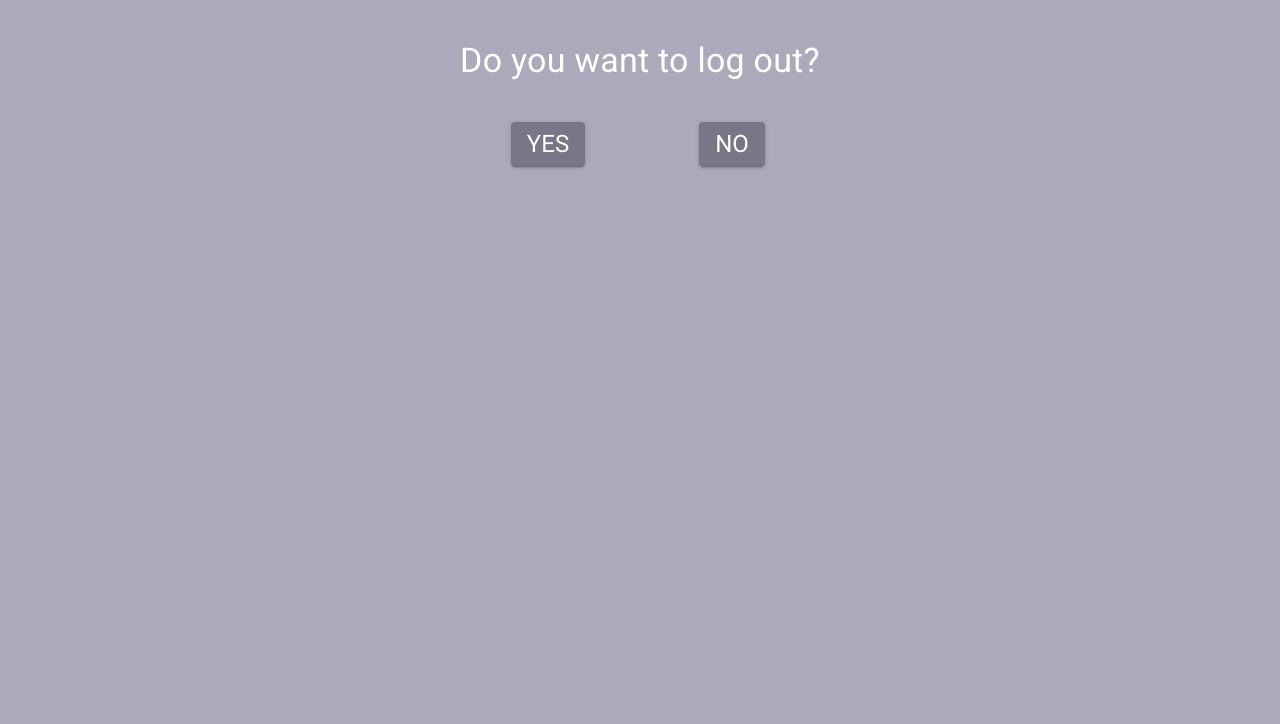
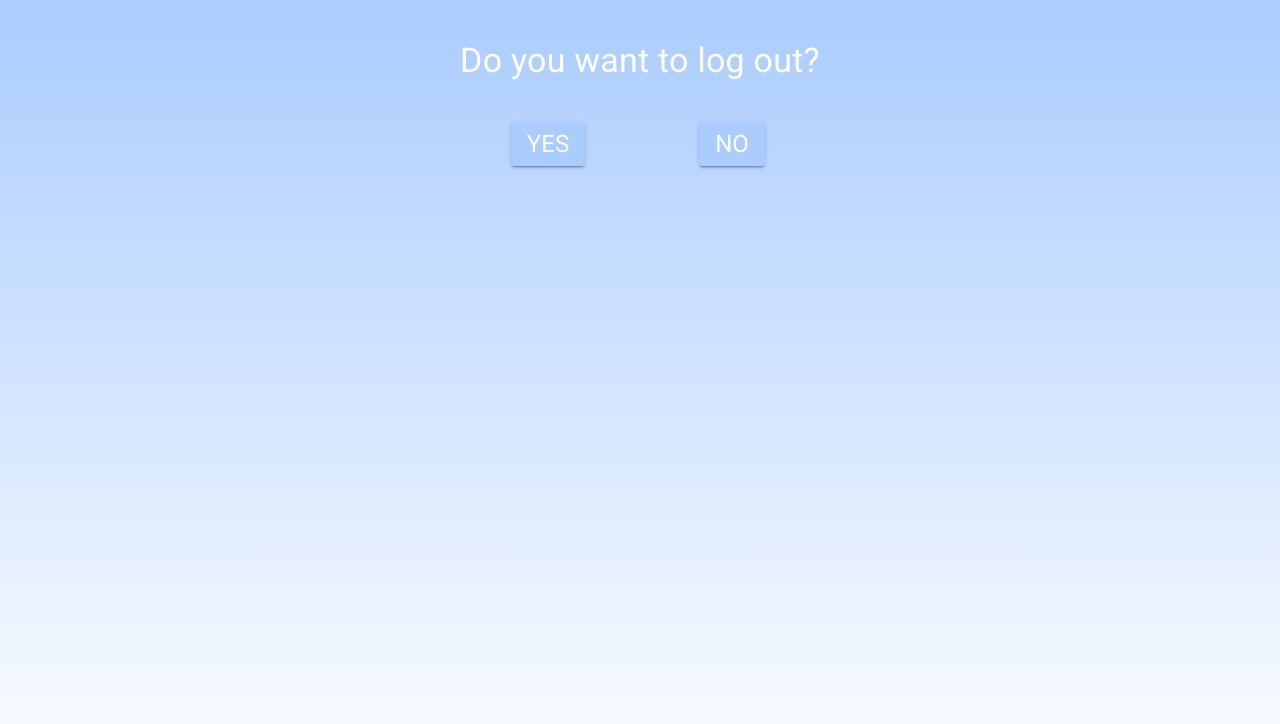
Before and after one commit to davidhammaker/SkyWriteUI, a React (Create React App) app: page /logout in a window 1280 px wide. Shown: the top 724 px of the page. Built offline with nearby package versions, Linux system fonts and the light colour scheme.

Commit message:
Make some styles look nicer and more thematic

```diff
--- a/src/App.js
+++ b/src/App.js
@@ -192,7 +192,6 @@ const App = () => {
     if (inPath("create-user")) {
       setAtCreateUser(true);
     }
-    document.getElementById("root").style.backgroundColor = theme.primary;
   }, [token]);
 
   useEffect(() => {
--- a/src/components/CreateUser.js
+++ b/src/components/CreateUser.js
@@ -9,7 +9,7 @@ import { backendOrigin, navigateTo } from "./utils/navTools";
 import { getFieldValue, onEnterKey } from "./utils/elementTools";
 import CustomTextField from "./CustomTextField";
 import CustomFormButton from "./CustomFormButton";
-import theme from "./utils/theme";
+import theme, { skyButtonStyle } from "./utils/theme";
 
 export default function AppLogin(props) {
   const [usernameErrors, setUsernameErrors] = useState("");
@@ -130,6 +130,7 @@ export default function AppLogin(props) {
                     <CustomFormButton
                       variant="contained"
                       onClick={doCreateUser}
+                      sx={skyButtonStyle}
                     >
                       Submit
                     </CustomFormButton>
--- a/src/components/Login.js
+++ b/src/components/Login.js
@@ -9,7 +9,7 @@ import { backendOrigin, navigateTo } from "./utils/navTools";
 import { getFieldValue, onEnterKey } from "./utils/elementTools";
 import CustomTextField from "./CustomTextField";
 import CustomFormButton from "./CustomFormButton";
-import theme from "./utils/theme";
+import theme, { skyButtonStyle } from "./utils/theme";
 
 export default function AppLogin(props) {
   const [usernameErrors, setUsernameErrors] = useState("");
@@ -90,7 +90,11 @@ export default function AppLogin(props) {
                 />
                 <Grid container direction="row" justifyContent="center">
                   <Box my={2}>
-                    <CustomFormButton variant="contained" onClick={doLogin}>
+                    <CustomFormButton
+                      variant="contained"
+                      onClick={doLogin}
+                      sx={skyButtonStyle}
+                    >
                       Submit
                     </CustomFormButton>
                   </Box>
--- a/src/components/Logout.js
+++ b/src/components/Logout.js
@@ -6,7 +6,7 @@ import Box from "@mui/material/Box";
 import Cookies from "js-cookie";
 import { navigateTo } from "./utils/navTools";
 import CustomFormButton from "./CustomFormButton";
-import theme from "./utils/theme";
+import theme, { skyButtonStyle } from "./utils/theme";
 
 export default function AppLogout() {
   function doLogout() {
@@ -30,7 +30,11 @@ export default function AppLogout() {
         <Grid item md={4}>
           <Grid container justifyContent="center">
             <Grid item>
-              <CustomFormButton variant="contained" onClick={doLogout}>
+              <CustomFormButton
+                variant="contained"
+                onClick={doLogout}
+                sx={skyButtonStyle}
+              >
                 <Typography variant="h5">Yes</Typography>
               </CustomFormButton>
             </Grid>
@@ -42,6 +46,7 @@ export default function AppLogout() {
               <CustomFormButton
                 variant="contained"
                 onClick={() => navigateTo("/")}
+                sx={skyButtonStyle}
               >
                 <Typography variant="h5">No</Typography>
               </CustomFormButton>
--- a/src/components/Start.js
+++ b/src/components/Start.js
@@ -4,6 +4,7 @@ import Grid from "@mui/material/Grid";
 import Typography from "@mui/material/Typography";
 import Link from "@mui/material/Link";
 import CustomFormButton from "./CustomFormButton";
+import { skyButtonStyle } from "./utils/theme";
 
 const Start = () => {
   return (
@@ -35,14 +36,14 @@ const Start = () => {
         </Grid>
         <Grid item sx={{ py: 2 }}>
           <Link href="/create-user" underline="none" sx={{ px: 1 }}>
-            <CustomFormButton variant="contained">
+            <CustomFormButton variant="contained" sx={skyButtonStyle}>
               <Typography sx={{ fontSize: "Larger" }}>Sign Up</Typography>
             </CustomFormButton>
           </Link>
         </Grid>
         <Grid item sx={{ py: 2 }}>
           <Link href="/login" underline="none" sx={{ px: 1 }}>
-            <CustomFormButton variant="contained">
+            <CustomFormButton variant="contained" sx={skyButtonStyle}>
               <Typography sx={{ fontSize: "Larger" }}>Log In</Typography>
             </CustomFormButton>
           </Link>
--- a/src/components/utils/theme.js
+++ b/src/components/utils/theme.js
@@ -26,3 +26,8 @@ const theme = {
 };
 
 export default theme;
+
+export const skyButtonStyle = {
+  backgroundColor: "#acf",
+  "&:hover": { backgroundColor: "#8ad" },
+};
--- a/src/index.css
+++ b/src/index.css
@@ -8,6 +8,10 @@ body,
 html,
 #root {
   height: 100%;
+}
+
+#root {
+  background-image: linear-gradient(0deg, #fff, #acf);
 }
 
 .saving-spinner {
```
